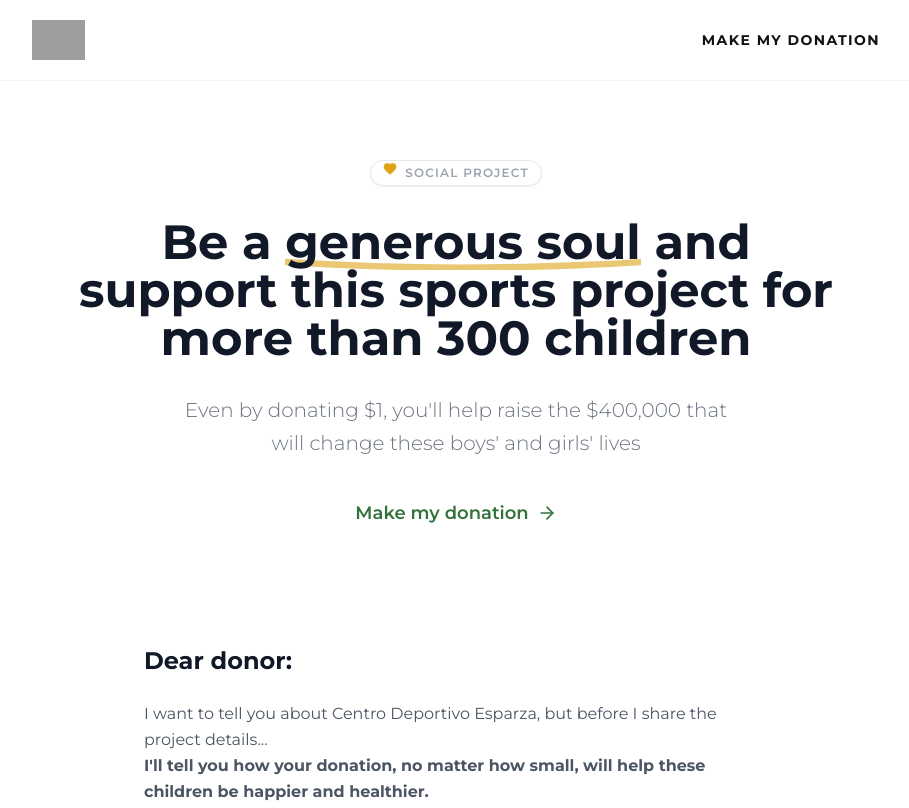
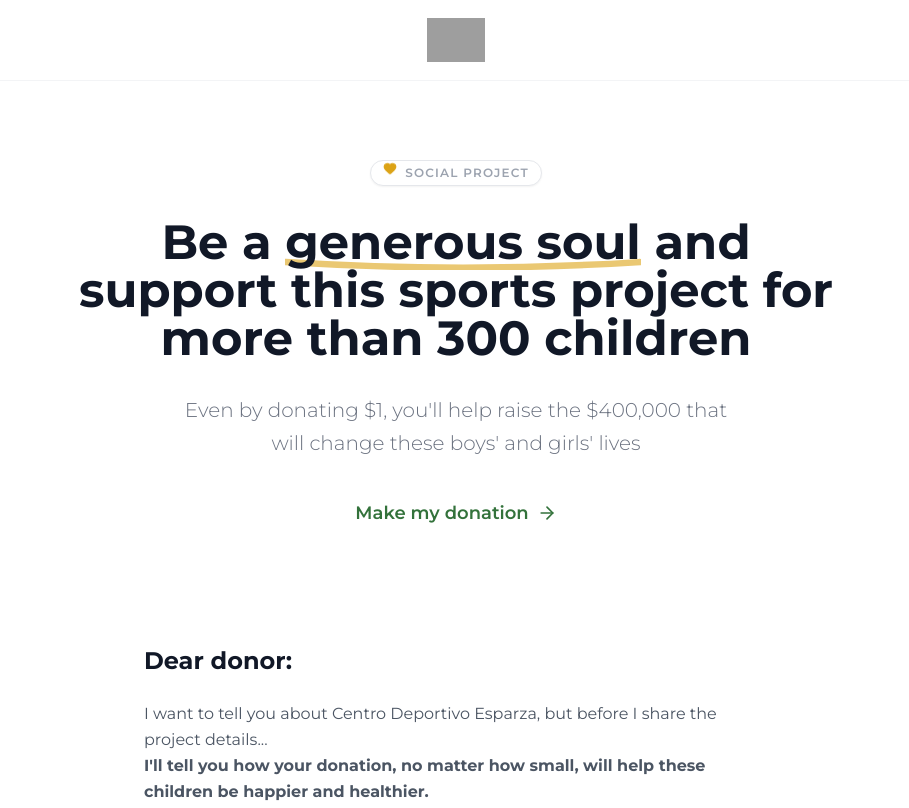
Before and after one commit to armando1345/sports_center, a plain HTML site: page index.html in a window 1280 px wide. Shown: the top 808 px of the page, without its empty margins (184-1093 px from the left). Drawn offline with nearby package versions, Linux system fonts and the light colour scheme; grey boxes are pictures that could not be loaded.

Commit message:
Update index.html

```diff
--- a/index.html
+++ b/index.html
@@ -25,13 +25,10 @@
 
     <!-- Navbar -->
     <nav class="fixed w-full z-50 bg-white/95 backdrop-blur-md border-b border-gray-100 transition-all duration-300">
-        <div class="max-w-4xl mx-auto px-6 h-20 flex justify-between items-center">
+        <div class="max-w-4xl mx-auto px-6 h-20 flex items-center justify-center">
             <div class="flex items-center gap-3 hover:opacity-80 transition-opacity cursor-pointer">
-                <img src="https://res.cloudinary.com/dul66qlpq/image/upload/v1765803691/images_3_abceyn.jpg" alt="Logo" class="h-10 w-auto">
+                <img src="https://res.cloudinary.com/dul66qlpq/image/upload/v1765803691/images_3_abceyn.jpg" alt="Logo" class="h-11 w-auto">
             </div>
-            <button onclick="openModal()" class="text-sm font-bold uppercase tracking-widest hover:text-[#33723B] transition-colors transform active:scale-95 text-[#111111]">
-                Make my donation
-            </button>
         </div>
     </nav>
 
```
